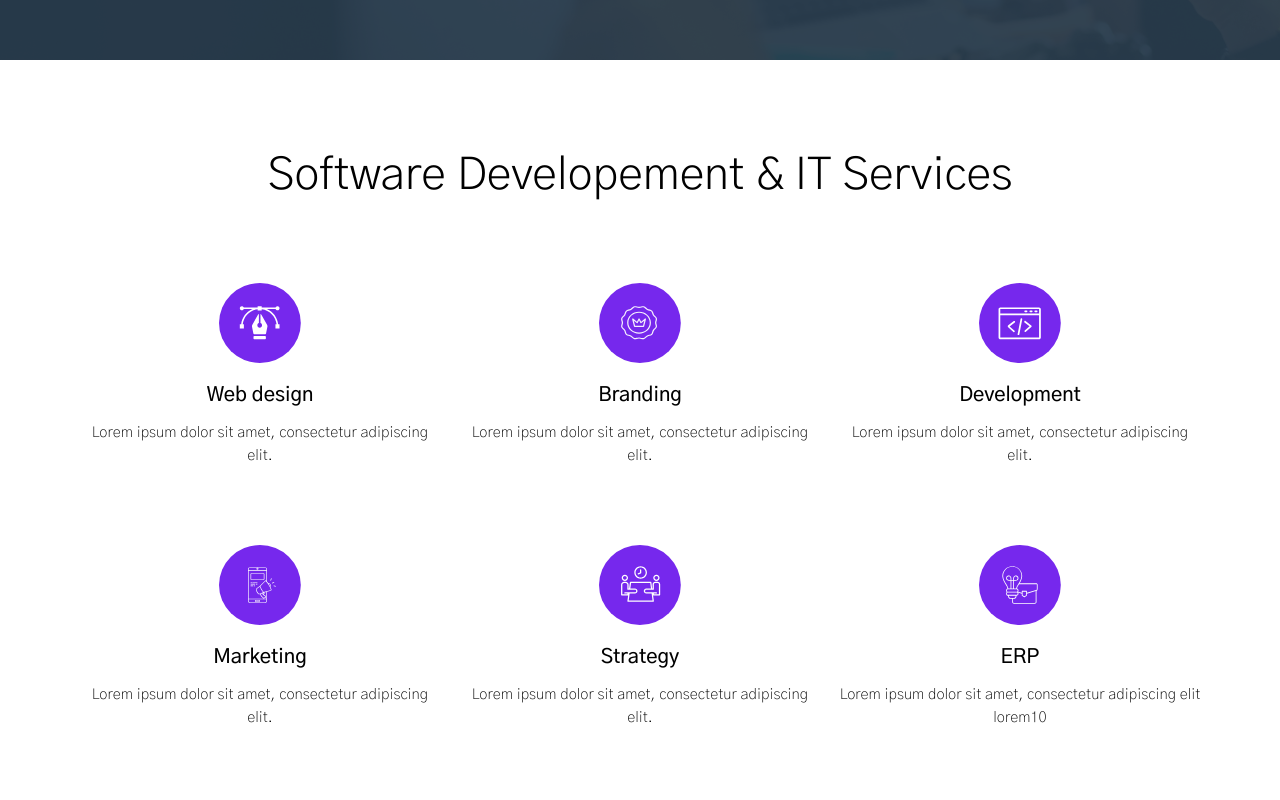
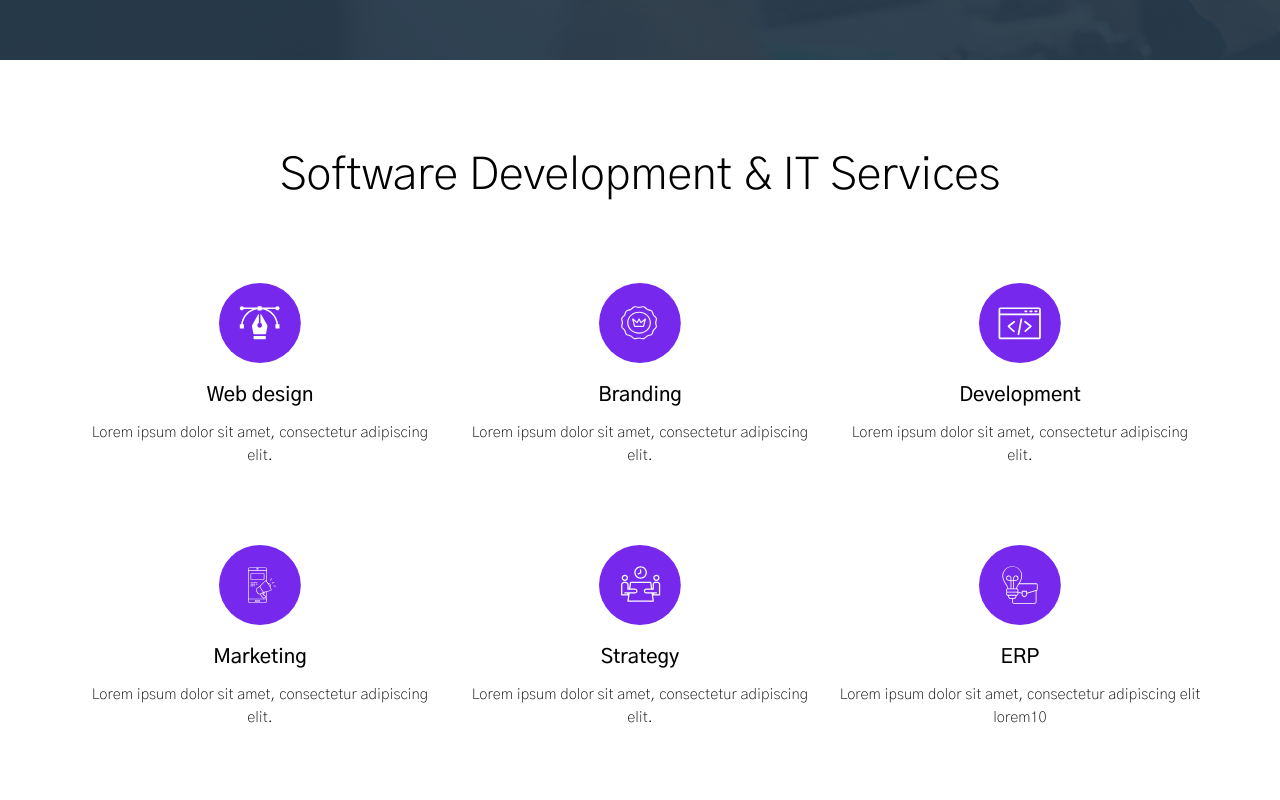
Before and after one commit to Elite-Codes/elite-codes.github.io, a React (Vite) app: page / in a window 1280 px wide. Shown: the part 740-1540 px from the top of the page. Built offline with nearby package versions, Linux system fonts and the light colour scheme.

Commit message:
animations added hero02 spell fix

```diff
--- a/package.json
+++ b/package.json
@@ -12,7 +12,8 @@
   "dependencies": {
     "@emailjs/browser": "^3.11.0",
     "react": "^18.2.0",
-    "react-dom": "^18.2.0"
+    "react-dom": "^18.2.0",
+    "react-reveal": "^1.2.2"
   },
   "devDependencies": {
     "@types/react": "^18.0.37",
--- a/src/components/aboutus.jsx
+++ b/src/components/aboutus.jsx
@@ -1,13 +1,16 @@
 import './css/aboutus.css'
+import Fade from 'react-reveal/Fade';
 
 export default function Aboutus(){
     return(
         <section className='aboutus d-flex align-content-center '>
+            <Fade bottom>
             <div className="container my-5 rounded-5 shadow bg-body-tertiary rounded">
                 <div className="row ">
                     <h1 className='text-center mt-5'>Our customers and their experiences</h1>
                 </div>
             </div>
+            </Fade>
         </section>
     )
 }
--- a/src/components/css/hero_02.css
+++ b/src/components/css/hero_02.css
@@ -25,6 +25,40 @@
 .feat img{
     padding: 2rem;
     height: 46%;
+    -webkit-animation-duration: 1s;
+    animation-duration: 1s;
+    -webkit-animation-fill-mode: both;
+    animation-fill-mode: both;
+    -webkit-animation-timing-function: ease-in-out;
+    animation-timing-function: ease-in-out;
+    animation-iteration-count: infinite;
+    -webkit-animation-iteration-count: infinite;
+}
+
+.feat img:hover{
+    cursor: pointer;
+    animation-name: bounce;
+    -moz-animation-name: bounce;
+}
+
+
+
+@keyframes bounce {
+	0%, 100%, 20%, 50%, 80% {
+		-webkit-transform: translateY(0);
+		-ms-transform:     translateY(0);
+		transform:         translateY(0)
+	}
+	40% {
+		-webkit-transform: translateY(-30px);
+		-ms-transform:     translateY(-30px);
+		transform:         translateY(-30px)
+	}
+	60% {
+		-webkit-transform: translateY(-15px);
+		-ms-transform:     translateY(-15px);
+		transform:         translateY(-15px)
+	}
 }
 
 
--- a/src/components/feature.jsx
+++ b/src/components/feature.jsx
@@ -1,8 +1,10 @@
 import './css/feature.css'
+import Fade from 'react-reveal/Fade';
 
 export default function Feature(){
     return(
         <section id='feature' className="feature-section">
+            <Fade left>
             <div className="container-fluid feat-contain">
                 <div className="container contents-contain">
                     <div className="contents-contain-text">
@@ -33,6 +35,7 @@ export default function Feature(){
                     </div>
                 </div>
             </div>
+            </Fade>
         </section>
     )
 }
--- a/src/components/hero.jsx
+++ b/src/components/hero.jsx
@@ -1,8 +1,10 @@
 import "./css/hero.css";
+import Fade from 'react-reveal/Fade';
 
 export default function Hero() {
   return (
     <section className="hero d-flex flex-column justify-content-center">
+      <Fade bottom>
       <div className="hero--text">
         <h1 className="primary-heading">
           {" "}
@@ -19,6 +21,7 @@ export default function Hero() {
           Learn More
         </a>
       </div>
+      </Fade>
     </section>
   );
 }
--- a/src/components/hero_02.jsx
+++ b/src/components/hero_02.jsx
@@ -1,10 +1,12 @@
 import './css/hero_02.css'
+import Fade from 'react-reveal/Fade';
 
 export default function Hero02(){
     return(
         <section className='hero02' id='services'>
+            <Fade bottom>
             <div className="container text-center">
-            <div className="hero2--cover-text mt-4"> <h1>Software Developement & <span className='underline'>IT Services</span> </h1> </div>
+            <div className="hero2--cover-text mt-4"> <h1>Software Development & <span className='underline'>IT Services</span> </h1> </div>
             <div className="row justify-content-around">
                 <div className="feat col-md-4">
                     <img src="/icon_design.svg" alt="" />
@@ -40,6 +42,7 @@ export default function Hero02(){
                 </div>
             </div>
             </div>
+            </Fade>
         </section>
     )
 }
--- a/src/components/hero_03.jsx
+++ b/src/components/hero_03.jsx
@@ -1,8 +1,10 @@
 import './css/hero_03.css'
+import Fade from 'react-reveal/Fade';
 
 export default function Hero03() {
     return(
         <section className="hero03">
+            <Fade bottom>
             <div className="container">
                 <div className="row">
                     <div className="hero03--rhs col-md-6">
@@ -22,6 +24,7 @@ export default function Hero03() {
                         </div>
                 </div>
             </div>
+            </Fade>
         </section>
     )
 }
--- a/src/components/hero_04.jsx
+++ b/src/components/hero_04.jsx
@@ -1,8 +1,10 @@
 import "./css/hero_04.css";
+import Fade from 'react-reveal/Fade';
 
 export default function Hero04() {
   return (
     <section className="hero04">
+      <Fade bottom>
       <div className="container">
         <div className="row justify-content-center">
           <div className="hero04-img col-md-6">
@@ -40,6 +42,7 @@ export default function Hero04() {
           </div>
         </div>
       </div>
+      </Fade>
     </section>
   );
 }
--- a/src/pages/Projects.jsx
+++ b/src/pages/Projects.jsx
@@ -1,6 +1,7 @@
 import '../components/css/Projects.css'
 import Navbar from "../components/Navbar";
 import Footer from "../components/footer";
+
 
 function Projects() {
 
```
Also changed, not shown: 1 other file (tests, documents, lock files or other folders).
